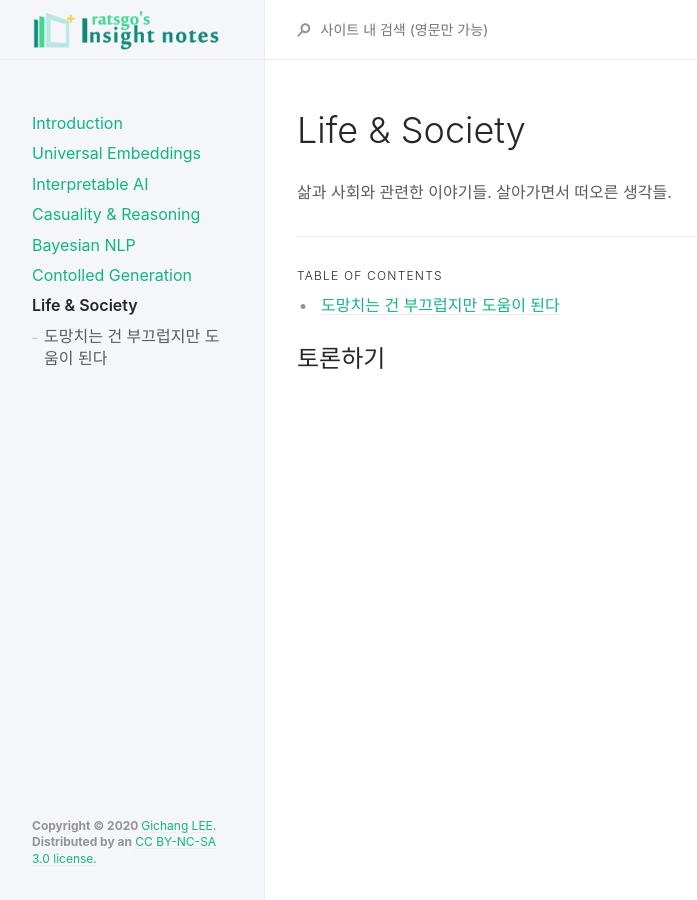
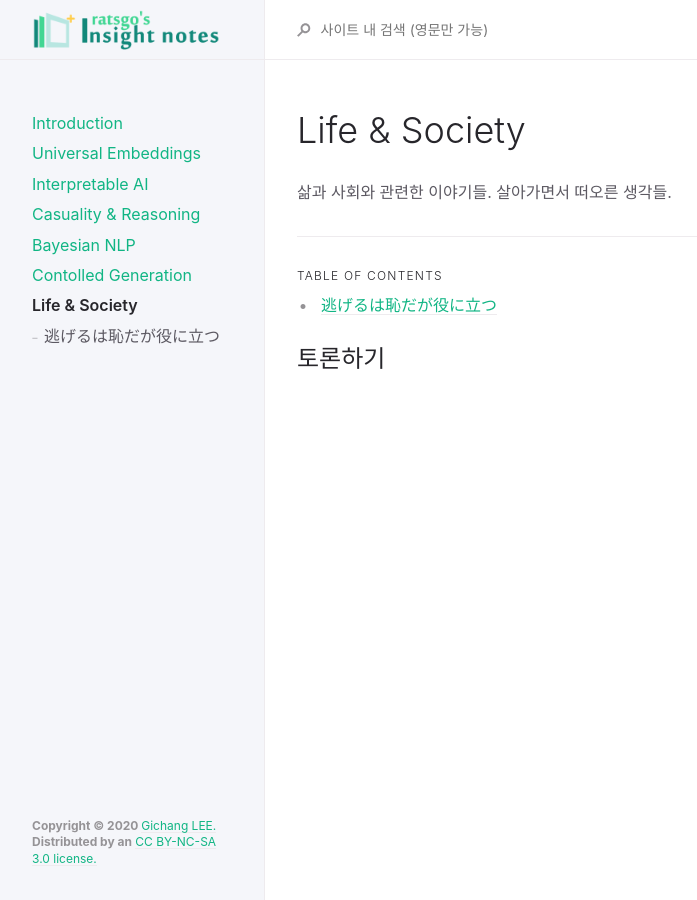
Before and after one commit to ratsgo/insight-notes, a Jekyll site: the page built from docs/life/life.md, in a window 1280 px wide. Shown: the whole page, without its empty margins (107-804 px from the left). Built offline with Jekyll 4.4.1, drawn with Linux system fonts in a browser that asks for light colours; comment, search, counter and statistics services are not loaded.

Commit message:
Update nigehaji.md

```diff
--- a/docs/life/nigehaji.md
+++ b/docs/life/nigehaji.md
@@ -1,11 +1,11 @@
 ---
 layout: default
-title: 도망치는 건 부끄럽지만 도움이 된다
+title: 逃げるは恥だが役に立つ
 parent: Life & Society
 nav_order: 1
 ---
 
-# 逃げるは恥だが役に立つ 리뷰
+# 逃げるは恥だが役に立つ
 
 `도망치는 건 부끄럽지만 도움이 된다 (逃げるは恥だが役に立つ)`는 2016년 일본 TBS에서 방송된 인기 드라마다. 왓챠(WATCHA)의 일본 드라마 리스트를 뒤적거리다가 우연히 발견해 보게 됐다. 처음엔 제목이 약간 병맛이어서 그저 킬링타임용으로 시청을 시작했는데 점점 그 매력에 빠져 들어갔다.
 
```
